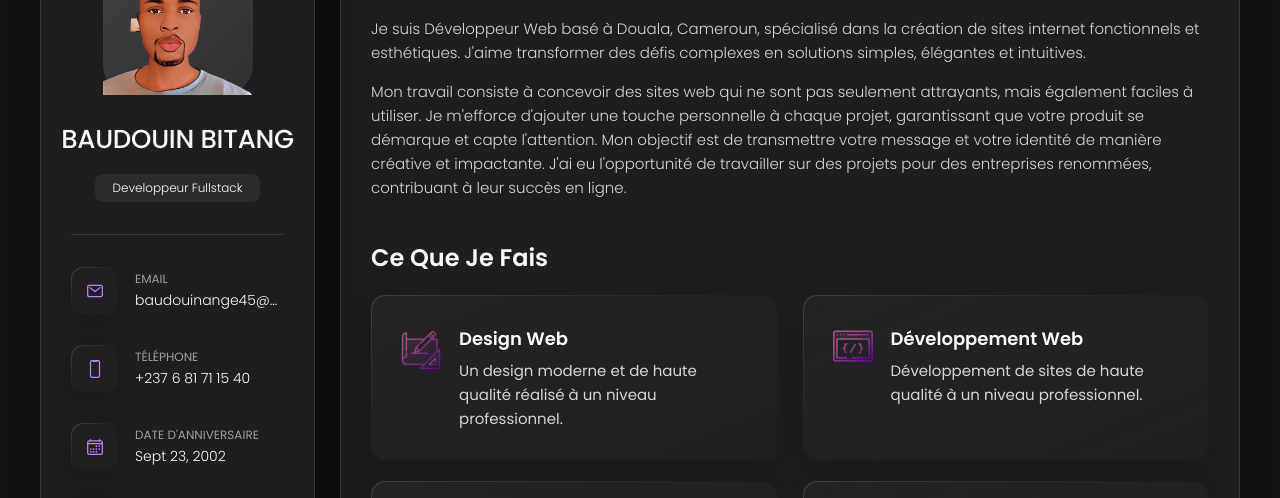
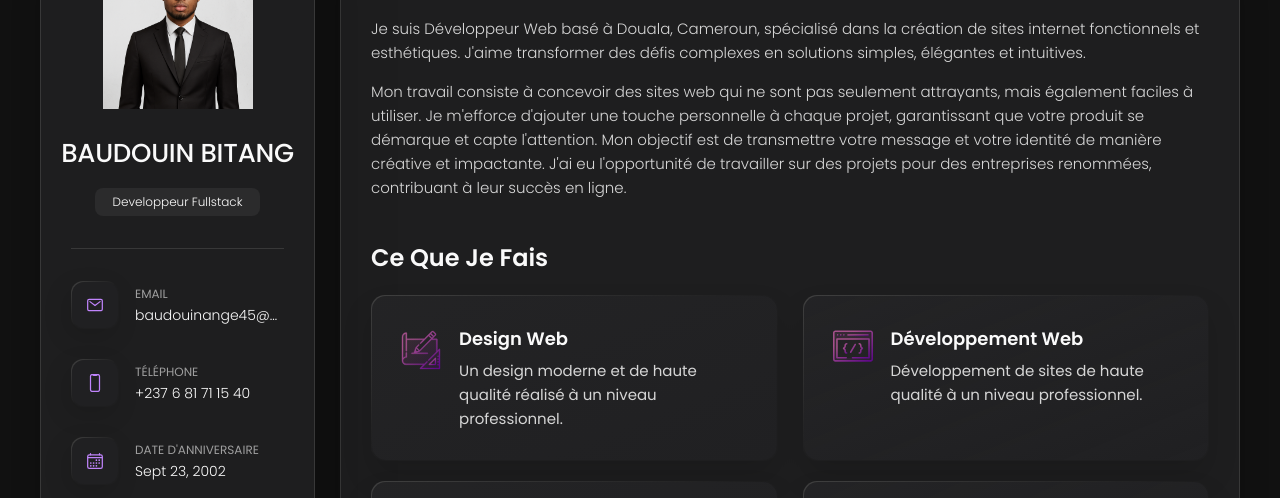
Before and after one commit to boris913/boris913.github.io, a plain HTML site: page index.html in a window 1280 px wide. Shown: the part 162-660 px from the top of the page. Drawn offline with nearby package versions, Linux system fonts and the light colour scheme.

Commit message:
mise à jour de l'image de profil dans index.html

```diff
--- a/index.html
+++ b/index.html
@@ -42,7 +42,7 @@
       <div class="sidebar-info">
 
         <figure class="avatar-box">
-          <img src="assets/images/profil_p.png" alt="Baudouin Bitang" width="80">
+          <img src="assets/images/photo_profil.png" alt="Baudouin Bitang" width="80">
         </figure>
 
         <div class="info-content">
```
Also changed, not shown: assets/images/photo_profil.png (added).
